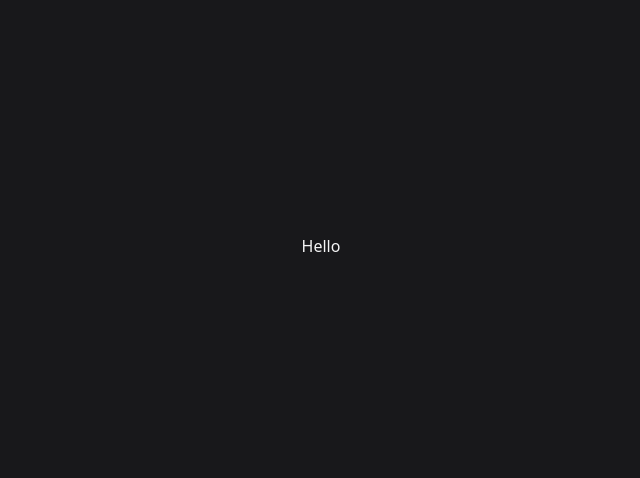
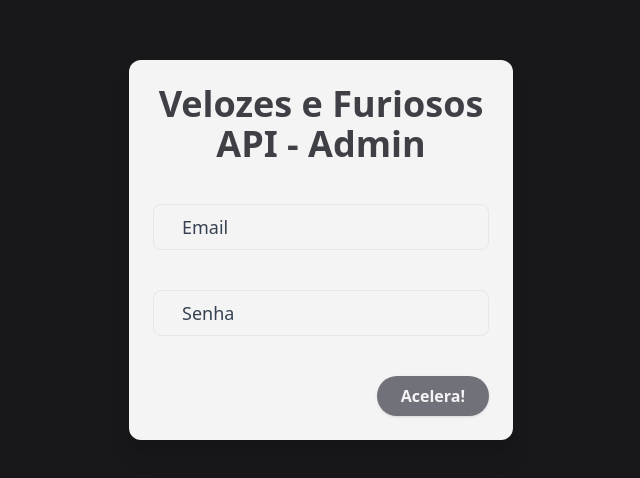
Before and after one commit to barreto0/Vue3-fast-and-furious-api-admin, a Vue app: page / in a window 1280 px wide. Shown: the part 170-648 px from the top of the page, without its empty margins (319-959 px from the left). Built offline with nearby package versions, Linux system fonts and the light colour scheme.

Commit message:
login form

```diff
--- a/src/components/user/SignIn.vue
+++ b/src/components/user/SignIn.vue
@@ -1,5 +1,51 @@
 <template>
   <div class="grid place-items-center h-screen">
-    <p class="text-zinc-100">Hello</p>
+    <div class="mt-2 items-center z-10">
+      <form
+        class="bg-zinc-100 max-w-sm mx-auto rounded-xl shadow-xl overflow-hidden p-6 space-y-10"
+      >
+        <h2 class="text-4xl font-bold text-center text-zinc-700">
+          Velozes e Furiosos API - Admin
+        </h2>
+        <div
+          class="f-outline px-2 relative border rounded-lg focus-within:border-indigo-500"
+        >
+          <input
+            type="email"
+            name="email"
+            placeholder=" "
+            class="block p-2 w-full text-lg appearance-none focus:outline-none bg-transparent"
+          />
+          <label
+            for="email"
+            class="absolute ml-5 top-0 text-lg text-gray-700 bg-zinc-100 mt-2 -z-1 duration-300 origin-0"
+            >Email</label
+          >
+        </div>
+        <div
+          class="f-outline px-2 relative border rounded-lg focus-within:border-indigo-500"
+        >
+          <input
+            type="password"
+            name="password"
+            placeholder=" "
+            class="block p-2 w-full text-lg appearance-none focus:outline-none bg-transparent"
+          />
+          <label
+            for="password"
+            class="absolute ml-5 top-0 text-lg text-gray-700 bg-zinc-100 mt-2 -z-1 duration-300 origin-0"
+            >Senha</label
+          >
+        </div>
+
+        <div class="flex items-center justify-end mt-4">
+          <button
+            class="px-6 py-2 ml-4 font-semibold cursor-pointer text-center focus:outline-none transition hover:shadow-lg shadow hover:bg-zinc-900 rounded-full text-zinc-100 bg-zinc-500"
+          >
+            Acelera!
+          </button>
+        </div>
+      </form>
+    </div>
   </div>
 </template>
```
